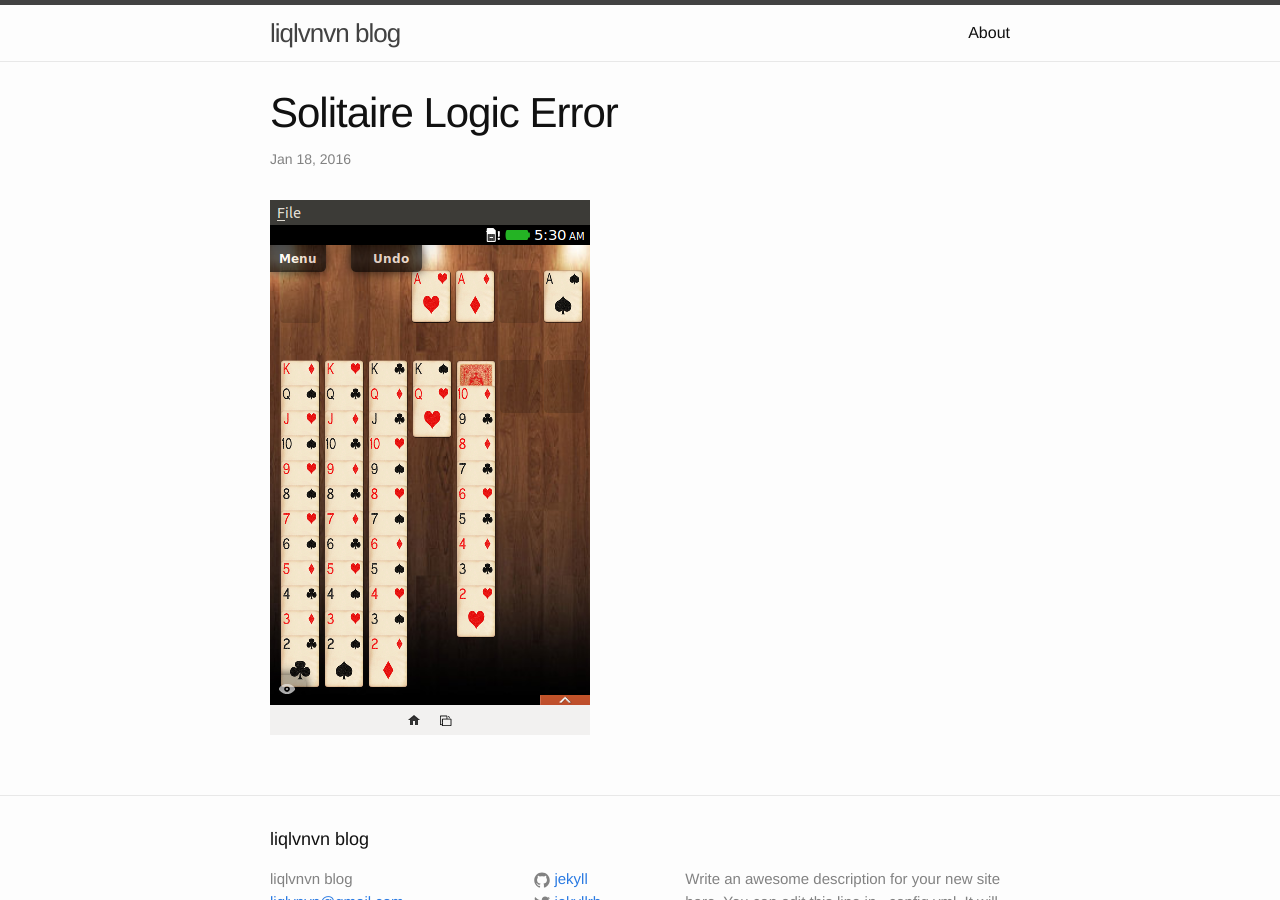
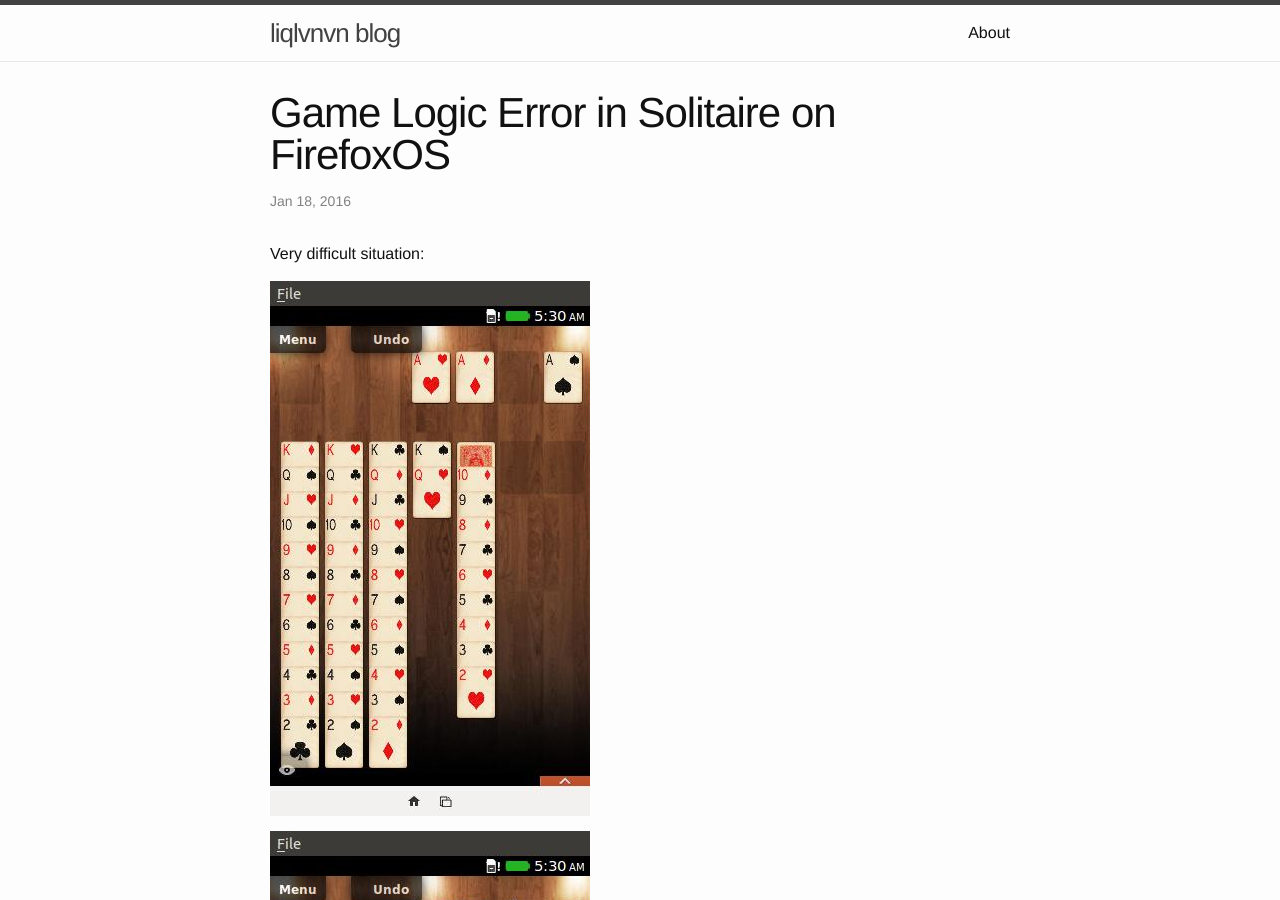
Before and after one commit to liqlvnvn/liqlvnvn.github.io, a Jekyll site: the page built from _posts/2016-01-18-solitaire-logic-error.markdown, in a window 1280 px wide and 900 px high. Built offline with Jekyll 4.4.1, drawn with Linux system fonts in a browser that asks for light colours.

Commit message:
Fix first post

```diff
--- a/_posts/2016-01-18-solitaire-logic-error.markdown
+++ b/_posts/2016-01-18-solitaire-logic-error.markdown
@@ -1,7 +1,12 @@
 ---
 layout: post
-title:  "Solitaire Logic Error"
+title:  "Game Logic Error in Solitaire on FirefoxOS"
 date:   2016-01-18 18:54:00
-categories: jekyll update
+categories: bugs firefoxOS games
 ---
-![screenshot]({{ site.url }}/assets/2016-01/solitaire/solitaire-logic-error.png)
+Very difficult situation:
+
+![solitaire-logic-error.jpg]({{ site.url }}/assets/2016-01/solitaire/solitaire-logic-error.jpg)
+
+
+![error-explanation.jpg]({{ site.url }}/assets/2016-01/solitaire/error-explanation.jpg)
```
Also changed, not shown: assets/2016-01/solitaire/error-explanation.jpg (added), assets/2016-01/solitaire/solitaire-logic-error.jpg (added), assets/2016-01/solitaire/solitaire-logic-error.png (deleted), 1 other file.
